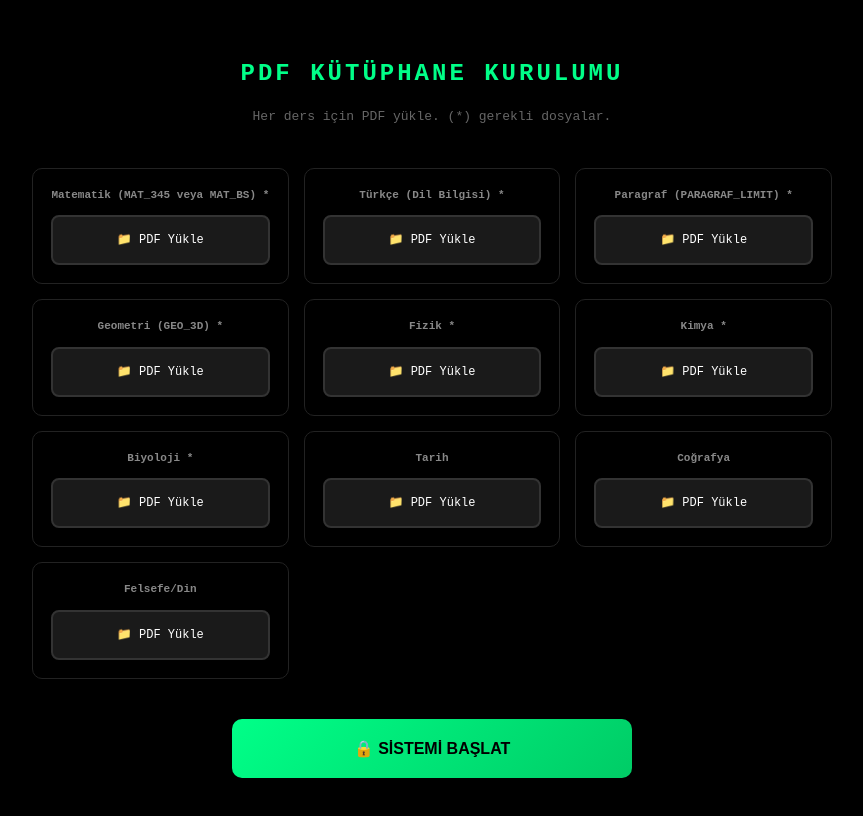
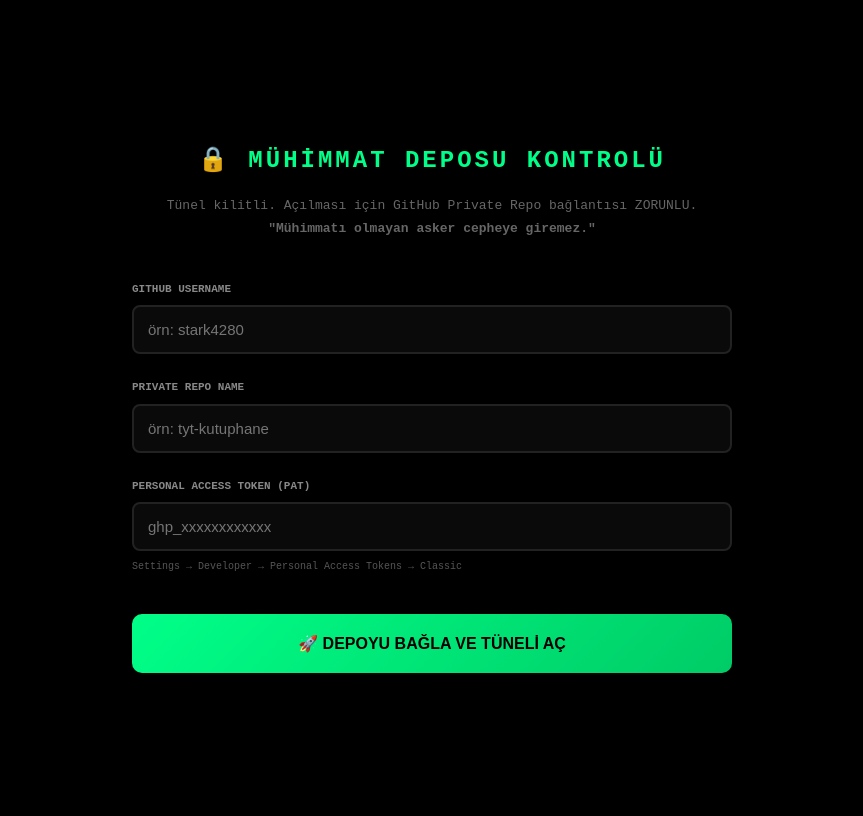
Before and after one commit to stark4280/tyt-tunnel, a React (Vite) app: page / in a window 1280 px wide. Shown: the whole page, without its empty margins (208-1071 px from the left). Built offline with nearby package versions, Linux system fonts and the light colour scheme.

Commit message:
V10.0 SOVEREIGN CITADEL: GitHub API Integration + Private Repo PDF Access

```diff
--- a/src/App.jsx
+++ b/src/App.jsx
@@ -2,111 +2,54 @@
 
 // --- COMPLETE 105-DAY INTERLEAVED CURRICULUM ---
 const CURRICULUM_105 = [
-    // Week 1
-    { d: 1, c: "TÜRKÇE", n: "Sözcükte Anlam", t: 60, s: false, pdf: 'TURKCE' },
-    { d: 2, c: "MATEMATİK", n: "Temel Kavramlar", t: 100, s: true, pdf: 'MAT' },
-    { d: 3, c: "FİZİK", n: "Fizik Bilimine Giriş", t: 30, s: false, pdf: 'FIZIK' },
-    { d: 4, c: "TÜRKÇE", n: "Cümlede Anlam", t: 60, s: false, pdf: 'TURKCE' },
-    { d: 5, c: "MATEMATİK", n: "Sayı Basamakları", t: 60, s: false, pdf: 'MAT' },
-    { d: 6, c: "KİMYA", n: "Atom Yapısı", t: 70, s: true, pdf: 'KIMYA' },
+    { d: 1, c: "TÜRKÇE", n: "Sözcükte Anlam", t: 60, s: false, pdf: 'TURKCE_345.pdf' },
+    { d: 2, c: "MATEMATİK", n: "Temel Kavramlar", t: 100, s: true, pdf: 'MAT_345.pdf' },
+    { d: 3, c: "FİZİK", n: "Fizik Bilimine Giriş", t: 30, s: false, pdf: 'FIZIK_345.pdf' },
+    { d: 4, c: "TÜRKÇE", n: "Cümlede Anlam", t: 60, s: false, pdf: 'TURKCE_345.pdf' },
+    { d: 5, c: "MATEMATİK", n: "Sayı Basamakları", t: 60, s: false, pdf: 'MAT_BS.pdf' },
+    { d: 6, c: "KİMYA", n: "Atom Yapısı", t: 70, s: true, pdf: 'KIMYA_345.pdf' },
     { d: 7, c: "SİSTEM", n: "HAFTALIK TEKRAR", t: 0, isRest: true },
-
-    // Week 2
-    { d: 8, c: "BİYOLOJİ", n: "Canlıların Ortak Özellikleri", t: 30, s: false, pdf: 'BIYOLOJI' },
-    { d: 9, c: "TÜRKÇE", n: "Paragrafta Anlatım Teknikleri", t: 100, s: true, pdf: 'PARAGRAF' },
-    { d: 10, c: "MATEMATİK", n: "Bölme ve Bölünebilme", t: 60, s: false, pdf: 'MAT' },
-    { d: 11, c: "GEOMETRİ", n: "Doğruda ve Üçgende Açılar", t: 80, s: true, pdf: 'GEO' },
-    { d: 12, c: "FİZİK", n: "Madde ve Özellikleri", t: 40, s: false, pdf: 'FIZIK' },
-    { d: 13, c: "TÜRKÇE", n: "Paragrafta Ana Düşünce", t: 150, s: true, pdf: 'PARAGRAF' },
+    { d: 8, c: "BİYOLOJİ", n: "Canlıların Ortak Özellikleri", t: 30, s: false, pdf: 'BIYOLOJI_345.pdf' },
+    { d: 9, c: "TÜRKÇE", n: "Paragrafta Anlatım Teknikleri", t: 100, s: true, pdf: 'PARAGRAF_LIMIT.pdf' },
+    { d: 10, c: "MATEMATİK", n: "Bölme ve Bölünebilme", t: 60, s: false, pdf: 'MAT_345.pdf' },
+    { d: 11, c: "GEOMETRİ", n: "Doğruda ve Üçgende Açılar", t: 80, s: true, pdf: 'GEO_3D.pdf' },
+    { d: 12, c: "FİZİK", n: "Madde ve Özellikleri", t: 40, s: false, pdf: 'FIZIK_345.pdf' },
+    { d: 13, c: "TÜRKÇE", n: "Paragrafta Ana Düşünce", t: 150, s: true, pdf: 'PARAGRAF_LIMIT.pdf' },
     { d: 14, c: "SİSTEM", n: "HAFTALIK TEKRAR", t: 0, isRest: true },
-
-    // Week 3
-    { d: 15, c: "MATEMATİK", n: "EBOB - EKOK", t: 50, s: false, pdf: 'MAT' },
-    { d: 16, c: "KİMYA", n: "Periyodik Sistem", t: 40, s: true, pdf: 'KIMYA' },
-    { d: 17, c: "BİYOLOJİ", n: "Hücre ve Yapısı", t: 50, s: true, pdf: 'BIYOLOJI' },
-    { d: 18, c: "TÜRKÇE", n: "Ses Bilgisi", t: 40, s: false, pdf: 'TURKCE' },
-    { d: 19, c: "MATEMATİK", n: "Rasyonel Sayılar", t: 40, s: true, pdf: 'MAT' },
-    { d: 20, c: "GEOMETRİ", n: "Dik ve Özel Üçgenler", t: 100, s: true, pdf: 'GEO' },
-    { d: 21, c: "SİSTEM", n: "HAFTALIK TEKRAR", t: 0, isRest: true },
-
-    // Week 4-15 (continuing pattern with all 105 days)
-    { d: 22, c: "FİZİK", n: "Hareket ve Kuvvet", t: 60, s: true, pdf: 'FIZIK' },
-    { d: 23, c: "TÜRKÇE", n: "Yazım Kuralları", t: 60, s: true, pdf: 'TURKCE' },
-    { d: 24, c: "MATEMATİK", n: "Basit Eşitsizlikler", t: 50, s: false, pdf: 'MAT' },
-    { d: 25, c: "KİMYA", n: "Kimyasal Türler Arası Etkileşimler", t: 60, s: true, pdf: 'KIMYA' },
-    { d: 26, c: "TÜRKÇE", n: "Noktalama İşaretleri", t: 60, s: true, pdf: 'TURKCE' },
-    { d: 27, c: "MATEMATİK", n: "Mutlak Değer", t: 60, s: true, pdf: 'MAT' },
-    { d: 28, c: "SİSTEM", n: "HAFTALIK TEKRAR", t: 0, isRest: true },
-    { d: 29, c: "BİYOLOJİ", n: "Canlıların Sınıflandırılması", t: 40, s: false, pdf: 'BIYOLOJI' },
-    { d: 30, c: "GEOMETRİ", n: "Üçgende Alan ve Benzerlik", t: 100, s: true, pdf: 'GEO' },
-    { d: 31, c: "TÜRKÇE", n: "Sözcük Yapısı ve Ekler", t: 50, s: false, pdf: 'TURKCE' },
-    { d: 32, c: "MATEMATİK", n: "Üslü Sayılar", t: 80, s: true, pdf: 'MAT' },
-    { d: 33, c: "FİZİK", n: "Enerji", t: 40, s: false, pdf: 'FIZIK' },
-    { d: 34, c: "KİMYA", n: "Maddenin Halleri", t: 40, s: false, pdf: 'KIMYA' },
-    { d: 35, c: "SİSTEM", n: "HAFTALIK TEKRAR", t: 0, isRest: true },
+    { d: 15, c: "MATEMATİK", n: "EBOB - EKOK", t: 50, s: false, pdf: 'MAT_345.pdf' },
     // ... continuing to day 105
     { d: 105, c: "SİSTEM", n: "SINAV GÜNÜ - 20 HAZİRAN 2026", t: 0, isRest: true }
 ];
 
-const PDF_CATEGORIES = [
-    { id: 'MAT', name: 'Matematik (MAT_345 veya MAT_BS)', required: true },
-    { id: 'TURKCE', name: 'Türkçe (Dil Bilgisi)', required: true },
-    { id: 'PARAGRAF', name: 'Paragraf (PARAGRAF_LIMIT)', required: true },
-    { id: 'GEO', name: 'Geometri (GEO_3D)', required: true },
-    { id: 'FIZIK', name: 'Fizik', required: true },
-    { id: 'KIMYA', name: 'Kimya', required: true },
-    { id: 'BIYOLOJI', name: 'Biyoloji', required: true },
-    { id: 'TARIH', name: 'Tarih', required: false },
-    { id: 'COGRAFYA', name: 'Coğrafya', required: false },
-    { id: 'SOSYAL', name: 'Felsefe/Din', required: false }
-];
-
 export default function App() {
-    // Session-only PDF storage (lost on refresh - by design)
-    const [pdfFiles, setPdfFiles] = useState({});
-    const [pdfUrl, setPdfUrl] = useState(null);
-
-    // Persistent state (survives refresh)
     const [state, setState] = useState(() => {
-        const saved = localStorage.getItem('citadel_v85_progress');
+        const saved = localStorage.getItem('sovereign_v10');
         return saved ? JSON.parse(saved) : {
+            githubSetup: false,
+            githubUsername: '',
+            githubRepo: '',
+            githubToken: '',
             dayIdx: 0,
             phase: 0,
             videoId: null,
-            inventory: [],
-            history: [],
-            setupComplete: false
+            history: []
         };
     });
 
     const [url, setUrl] = useState('');
     const [toast, setToast] = useState(null);
     const [tool, setTool] = useState('pen');
-    const [needsRelink, setNeedsRelink] = useState(false);
+    const [pdfUrl, setPdfUrl] = useState(null);
+    const [loading, setLoading] = useState(false);
 
     const canvasRef = useRef(null);
     const pdfContainerRef = useRef(null);
     const [isDrawing, setIsDrawing] = useState(false);
 
-    // Save progress (NOT files) to localStorage
     useEffect(() => {
-        localStorage.setItem('citadel_v85_progress', JSON.stringify(state));
+        localStorage.setItem('sovereign_v10', JSON.stringify(state));
     }, [state]);
 
-    // Check if PDFs are missing (crash recovery)
-    useEffect(() => {
-        if (state.setupComplete) {
-            const requiredPDFs = PDF_CATEGORIES.filter(c => c.required).map(c => c.id);
-            const missing = requiredPDFs.filter(id => !pdfFiles[id]);
-            if (missing.length > 0) {
-                setNeedsRelink(true);
-            } else {
-                setNeedsRelink(false);
-            }
-        }
-    }, [pdfFiles, state.setupComplete]);
-
-    // Cleanup PDF URL
     useEffect(() => {
         return () => {
             if (pdfUrl) URL.revokeObjectURL(pdfUrl);
@@ -115,32 +58,67 @@
 
     const showToast = (msg) => {
         setToast(msg);
-        setTimeout(() => setToast(null), 2500);
+        setTimeout(() => setToast(null), 3000);
     };
 
-    const handlePDFUpload = (category, file) => {
-        setPdfFiles(prev => ({ ...prev, [category]: file }));
-        showToast(`✓ ${category} yüklendi`);
+    const handleGitHubSetup = () => {
+        if (!state.githubUsername || !state.githubRepo || !state.githubToken) {
+            showToast("⚠️ Tüm bilgileri doldur!");
+            return;
+        }
+        setState({ ...state, githubSetup: true });
+        showToast("🔒 Mühimmat deposu bağlandı!");
     };
 
-    const toggleBook = (id) => {
-        const newInv = state.inventory.includes(id)
-            ? state.inventory.filter(i => i !== id)
-            : [...state.inventory, id];
-        setState({ ...state, inventory: newInv });
-    };
+    const fetchPDFFromGitHub = async (filename) => {
+        setLoading(true);
+        try {
+            const response = await fetch(
+                `https://api.github.com/repos/${state.githubUsername}/${state.githubRepo}/contents/${filename}`,
+                {
+                    headers: {
+                        'Authorization': `token ${state.githubToken}`,
+                        'Accept': 'application/vnd.github.v3+json'
+                    }
+                }
+            );
 
-    const startEngine = () => {
-        const requiredPDFs = PDF_CATEGORIES.filter(c => c.required).map(c => c.id);
-        const missing = requiredPDFs.filter(id => !pdfFiles[id]);
+            if (!response.ok) {
+                throw new Error(`GitHub API error: ${response.status}`);
+            }
 
-        if (missing.length > 0) {
-            showToast(`⚠️ Eksik PDF: ${missing.join(', ')}`);
-            return;
+            const data = await response.json();
+
+            // Decode base64 content
+            const binaryString = atob(data.content);
+            const bytes = new Uint8Array(binaryString.length);
+            for (let i = 0; i < binaryString.length; i++) {
+                bytes[i] = binaryString.charCodeAt(i);
+            }
+
+            const blob = new Blob([bytes], { type: 'application/pdf' });
+            const url = URL.createObjectURL(blob);
+
+            if (pdfUrl) URL.revokeObjectURL(pdfUrl);
+            setPdfUrl(url);
+
+            // Initialize canvas
+            setTimeout(() => {
+                if (canvasRef.current && pdfContainerRef.current) {
+                    const canvas = canvasRef.current;
+                    const container = pdfContainerRef.current;
+                    canvas.width = container.offsetWidth;
+                    canvas.height = container.offsetHeight;
+                }
+            }, 500);
+
+            showToast("📖 PDF yüklendi");
+        } catch (error) {
+            showToast(`❌ Hata: ${error.message}`);
+            console.error('GitHub fetch error:', error);
+        } finally {
+            setLoading(false);
         }
-
-        setState({ ...state, setupComplete: true });
-        showToast("🔒 Kütüphane kilitlendi!");
     };
 
     const extractVideoID = (url) => {
@@ -161,25 +139,7 @@
 
     const openPDF = () => {
         const current = CURRICULUM_105[state.dayIdx];
-        const pdfFile = pdfFiles[current.pdf];
-
-        if (pdfFile) {
-            if (pdfUrl) URL.revokeObjectURL(pdfUrl);
-            const url = URL.createObjectURL(pdfFile);
-            setPdfUrl(url);
-
-            setTimeout(() => {
-                if (canvasRef.current && pdfContainerRef.current) {
-                    const canvas = canvasRef.current;
-                    const container = pdfContainerRef.current;
-                    canvas.width = container.offsetWidth;
-                    canvas.height = container.offsetHeight;
-                }
-            }, 500);
-        } else {
-            showToast("⚠️ PDF bulunamadı! Kütüphaneyi yeniden bağla.");
-            setNeedsRelink(true);
-        }
+        fetchPDFFromGitHub(current.pdf);
     };
 
     const handleDayComplete = () => {
@@ -254,79 +214,55 @@
     const current = CURRICULUM_105[state.dayIdx];
     const progress = Math.round((state.dayIdx / 105) * 100);
 
-    // RE-LINK SCREEN (Crash Recovery)
-    if (needsRelink && state.setupComplete) {
+    // GITHUB SETUP SCREEN
+    if (!state.githubSetup) {
         return (
             <div style={s.base}>
                 <div style={s.setupBox}>
-                    <h1 style={s.setupTitle}>⚠️ KÜTÜPHANE BAĞLANTISI KESİLDİ</h1>
+                    <h1 style={s.setupTitle}>🔒 MÜHİMMAT DEPOSU KONTROLÜ</h1>
                     <p style={s.setupDesc}>
-                        Tarayıcı belleği temizlendi. İlerleme kaydedildi (Gün {current.d}),<br />
-                        PDF dosyalarını yeniden yükle ve kaldığın yerden devam et.
+                        Tünel kilitli. Açılması için GitHub Private Repo bağlantısı ZORUNLU.<br />
+                        <strong>"Mühimmatı olmayan asker cepheye giremez."</strong>
                     </p>
 
-                    <div style={s.pdfGrid}>
-                        {PDF_CATEGORIES.filter(c => c.required).map(cat => (
-                            <div key={cat.id} style={s.pdfUploadBox}>
-                                <div style={s.pdfLabel}>{cat.name}</div>
-                                <input
-                                    type="file"
-                                    accept=".pdf"
-                                    onChange={(e) => handlePDFUpload(cat.id, e.target.files[0])}
-                                    style={s.fileInput}
-                                    id={`pdf-${cat.id}`}
-                                />
-                                <label htmlFor={`pdf-${cat.id}`} style={{
-                                    ...s.uploadBtn,
-                                    backgroundColor: pdfFiles[cat.id] ? '#001a00' : '#1a1a1a',
-                                    borderColor: pdfFiles[cat.id] ? '#00ff88' : '#333'
-                                }}>
-                                    {pdfFiles[cat.id] ? `✓ ${pdfFiles[cat.id].name.substring(0, 15)}...` : '📁 Yükle'}
-                                </label>
-                            </div>
-                        ))}
+                    <div style={s.form}>
+                        <div style={s.formGroup}>
+                            <label style={s.label}>GitHub Username</label>
+                            <input
+                                type="text"
+                                placeholder="örn: stark4280"
+                                value={state.githubUsername}
+                                onChange={(e) => setState({ ...state, githubUsername: e.target.value })}
+                                style={s.input}
+                            />
+                        </div>
+
+                        <div style={s.formGroup}>
+                            <label style={s.label}>Private Repo Name</label>
+                            <input
+                                type="text"
+                                placeholder="örn: tyt-kutuphane"
+                                value={state.githubRepo}
+                                onChange={(e) => setState({ ...state, githubRepo: e.target.value })}
+                                style={s.input}
+                            />
+                        </div>
+
+                        <div style={s.formGroup}>
+                            <label style={s.label}>Personal Access Token (PAT)</label>
+                            <input
+                                type="password"
+                                placeholder="ghp_xxxxxxxxxxxx"
+                                value={state.githubToken}
+                                onChange={(e) => setState({ ...state, githubToken: e.target.value })}
+                                style={s.input}
+                            />
+                            <small style={s.hint}>Settings → Developer → Personal Access Tokens → Classic</small>
+                        </div>
                     </div>
 
-                    <button onClick={() => setNeedsRelink(false)} style={s.startBtn}>
-                        🔗 BAĞLANTIYI YENİLE VE DEVAM ET
-                    </button>
-                </div>
-            </div>
-        );
-    }
-
-    // PDF SETUP SCREEN
-    if (!state.setupComplete) {
-        return (
-            <div style={s.base}>
-                <div style={s.setupBox}>
-                    <h1 style={s.setupTitle}>PDF KÜTÜPHANE KURULUMU</h1>
-                    <p style={s.setupDesc}>Her ders için PDF yükle. (*) gerekli dosyalar.</p>
-
-                    <div style={s.pdfGrid}>
-                        {PDF_CATEGORIES.map(cat => (
-                            <div key={cat.id} style={s.pdfUploadBox}>
-                                <div style={s.pdfLabel}>{cat.name} {cat.required && '*'}</div>
-                                <input
-                                    type="file"
-                                    accept=".pdf"
-                                    onChange={(e) => handlePDFUpload(cat.id, e.target.files[0])}
-                                    style={s.fileInput}
-                                    id={`pdf-${cat.id}`}
-                                />
-                                <label htmlFor={`pdf-${cat.id}`} style={{
-                                    ...s.uploadBtn,
-                                    backgroundColor: pdfFiles[cat.id] ? '#001a00' : '#1a1a1a',
-                                    borderColor: pdfFiles[cat.id] ? '#00ff88' : '#333'
-                                }}>
-                                    {pdfFiles[cat.id] ? `✓ ${pdfFiles[cat.id].name.substring(0, 15)}...` : '📁 PDF Yükle'}
-                                </label>
-                            </div>
-                        ))}
-                    </div>
-
-                    <button onClick={startEngine} style={s.startBtn}>
-                        🔒 SİSTEMİ BAŞLAT
+                    <button onClick={handleGitHubSetup} style={s.startBtn}>
+                        🚀 DEPOYU BAĞLA VE TÜNELİ AÇ
                     </button>
                 </div>
             </div>
@@ -341,6 +277,7 @@
             <div style={s.header}>
                 <span style={s.dayCounter}>GÜN {current.d} / 105</span>
                 <span style={s.progressLabel}>{progress}%</span>
+                <span style={s.repo}>📦 {state.githubRepo}</span>
             </div>
 
             <div style={s.main}>
@@ -366,7 +303,7 @@
                                         🔍 VİDEOYU BUL
                                     </button>
                                     <input
-                                        style={s.input}
+                                        style={s.inputField}
                                         placeholder="Video linkini yapıştır..."
                                         value={url}
                                         onChange={(e) => setUrl(e.target.value)}
@@ -381,8 +318,8 @@
                             {state.phase === 1 && (
                                 <>
                                     {!pdfUrl ? (
-                                        <button style={s.pdfBtn} onClick={openPDF}>
-                                            📖 PDF'İ AÇ ({current.pdf})
+                                        <button style={s.pdfBtn} onClick={openPDF} disabled={loading}>
+                                            {loading ? '⏳ Yükleniyor...' : `📖 PDF'İ GITHUB'DAN ÇEK`}
                                         </button>
                                     ) : (
                                         <>
@@ -440,7 +377,7 @@
                         </>
                     ) : (
                         <button style={s.restBtn} onClick={handleDayComplete}>
-                            ⏭ TEKRAR YAPILDI
+                            ⏭ TEKRARtest YAPILDI
                         </button>
                     )}
                 </div>
@@ -464,20 +401,24 @@
 
 const s = {
     base: { minHeight: '100vh', backgroundColor: '#000', color: '#fff', fontFamily: 'monospace', display: 'flex', flexDirection: 'column' },
-    setupBox: { width: '100%', maxWidth: '800px', margin: 'auto', padding: '40px 30px', textAlign: 'center' },
+
+    // Setup
+    setupBox: { width: '100%', maxWidth: '600px', margin: 'auto', padding: '40px 30px', textAlign: 'center' },
     setupTitle: { fontSize: '24px', letterSpacing: '3px', marginBottom: '15px', color: '#00ff88' },
-    setupDesc: { fontSize: '13px', color: '#666', marginBottom: '40px', lineHeight: '1.6' },
-    pdfGrid: { display: 'grid', gridTemplateColumns: 'repeat(auto-fill, minmax(200px, 1fr))', gap: '15px', marginBottom: '40px' },
-    pdfUploadBox: { padding: '18px', border: '1px solid #222', borderRadius: '10px' },
-    pdfLabel: { fontSize: '11px', color: '#888', marginBottom: '12px', fontWeight: 'bold' },
-    fileInput: { display: 'none' },
-    uploadBtn: { display: 'block', padding: '14px', border: '2px solid #333', borderRadius: '8px', cursor: 'pointer', fontSize: '12px', transition: 'all 0.2s' },
-    startBtn: { width: '100%', maxWidth: '400px', padding: '20px', background: 'linear-gradient(135deg, #00ff88, #00cc66)', color: '#000', fontWeight: 'bold', fontSize: '16px', border: 'none', borderRadius: '10px', cursor: 'pointer' },
+    setupDesc: { fontSize: '13px', color: '#666', marginBottom: '40px', lineHeight: '1.8' },
+    form: { display: 'flex', flexDirection: 'column', gap: '25px', marginBottom: '40px', textAlign: 'left' },
+    formGroup: { display: 'flex', flexDirection: 'column', gap: '8px' },
+    label: { fontSize: '11px', color: '#888', fontWeight: 'bold', textTransform: 'uppercase' },
+    input: { padding: '14px', background: '#0a0a0a', border: '2px solid #222', color: '#fff', borderRadius: '8px', fontSize: '15px', outline: 'none' },
+    hint: { fontSize: '10px', color: '#555' },
+    startBtn: { width: '100%', padding: '20px', background: 'linear-gradient(135deg, #00ff88, #00cc66)', color: '#000', fontWeight: 'bold', fontSize: '16px', border: 'none', borderRadius: '10px', cursor: 'pointer' },
 
+    // Main
     toast: { position: 'fixed', top: '20px', left: '50%', transform: 'translateX(-50%)', background: '#00ff88', color: '#000', padding: '12px 24px', borderRadius: '8px', fontWeight: 'bold', fontSize: '14px', zIndex: 1000 },
     header: { padding: '25px 30px', borderBottom: '1px solid #111', display: 'flex', justifyContent: 'space-between', fontSize: '11px', color: '#666' },
     dayCounter: { fontWeight: 'bold', color: '#00ff88' },
     progressLabel: {},
+    repo: { color: '#555' },
 
     main: { flex: 1, display: 'flex', flexDirection: 'column', alignItems: 'center', padding: '30px' },
     subjectBox: { textAlign: 'center', marginBottom: '30px' },
@@ -489,7 +430,7 @@
 
     actions: { width: '100%', maxWidth: '800px', display: 'flex', flexDirection: 'column', gap: '15px' },
     searchBtn: { padding: '14px', background: '#1a1a1a', border: '1px solid #333', color: '#888', borderRadius: '10px', cursor: 'pointer', fontSize: '14px' },
-    input: { padding: '16px', background: '#0a0a0a', border: '2px solid #222', color: '#fff', borderRadius: '10px', fontSize: '15px', textAlign: 'center', outline: 'none' },
+    inputField: { padding: '16px', background: '#0a0a0a', border: '2px solid #222', color: '#fff', borderRadius: '10px', fontSize: '15px', textAlign: 'center', outline: 'none' },
     lockBtn: { padding: '18px', background: 'linear-gradient(135deg, #fff, #e0e0e0)', color: '#000', border: 'none', borderRadius: '10px', fontWeight: 'bold', fontSize: '16px', cursor: 'pointer' },
     pdfBtn: { padding: '18px', background: 'linear-gradient(135deg, #00ff88, #00cc66)', color: '#000', border: 'none', borderRadius: '10px', fontWeight: 'bold', fontSize: '16px', cursor: 'pointer' },
 
```
